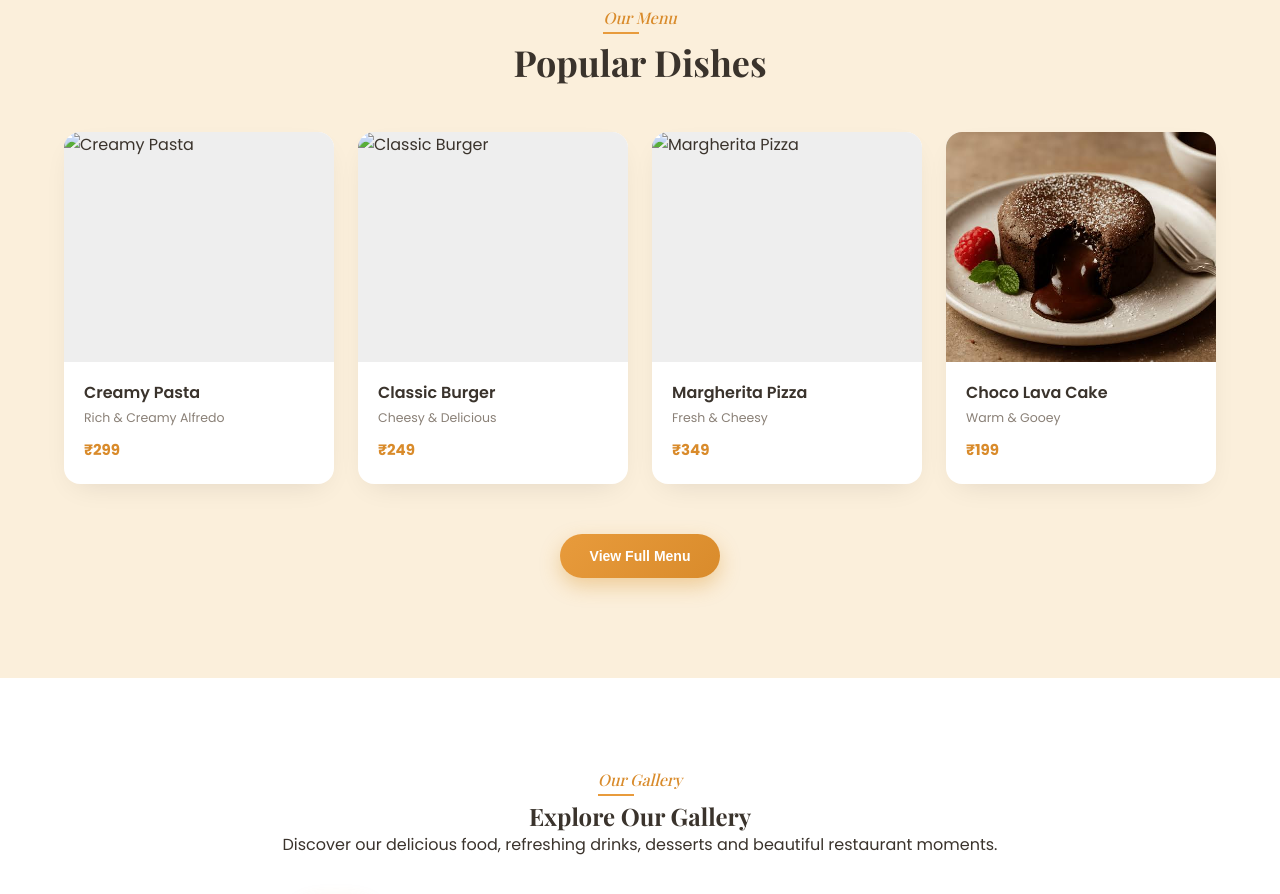
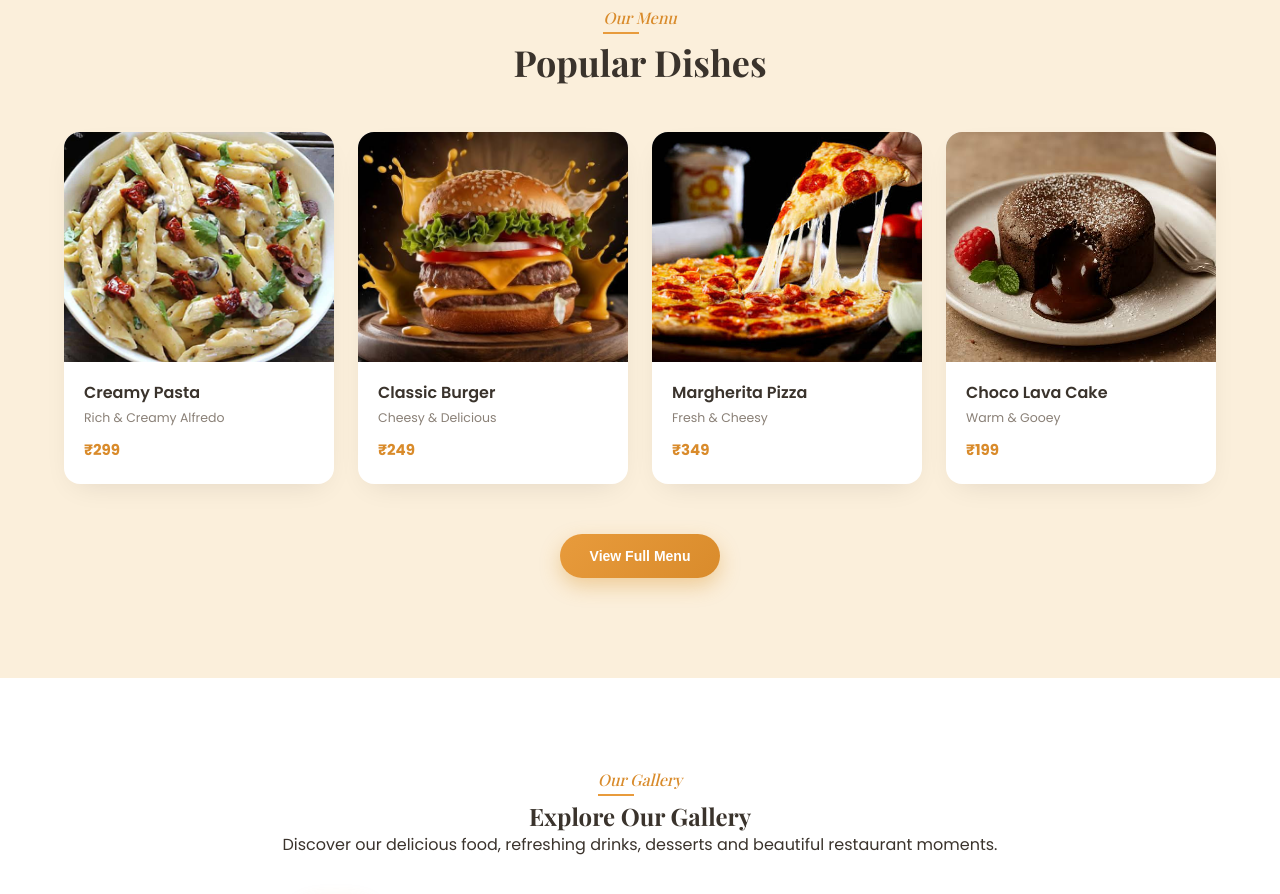
Before and after one commit to manak2413/ranjana_restaurant, a plain HTML site: page index.html in a window 1280 px wide. Shown: the part 1440-2334 px from the top of the page. Drawn offline with nearby package versions, Linux system fonts and the light colour scheme.

Commit message:
Website updated

```diff
--- a/index.html
+++ b/index.html
@@ -129,7 +129,7 @@
 
                 <div class="dish-card">
                     <div class="img-wrap">
-                        <img src="" alt="Creamy Pasta">
+                        <img src="./image/pasta.jpg" alt="Creamy Pasta">
                     </div>
 
                     <div class="dish-info">
@@ -141,7 +141,7 @@
 
                 <div class="dish-card">
                     <div class="img-wrap">
-                        <img src="" alt="Classic Burger">
+                        <img src="./image/Burger.jpg" alt="Classic Burger">
                     </div>
 
                     <div class="dish-info">
@@ -153,7 +153,7 @@
 
                 <div class="dish-card">
                     <div class="img-wrap">
-                        <img src="" alt="Margherita Pizza">
+                        <img src="./image/pizza.jpg" alt="Margherita Pizza">
                     </div>
 
                     <div class="dish-info">
```
